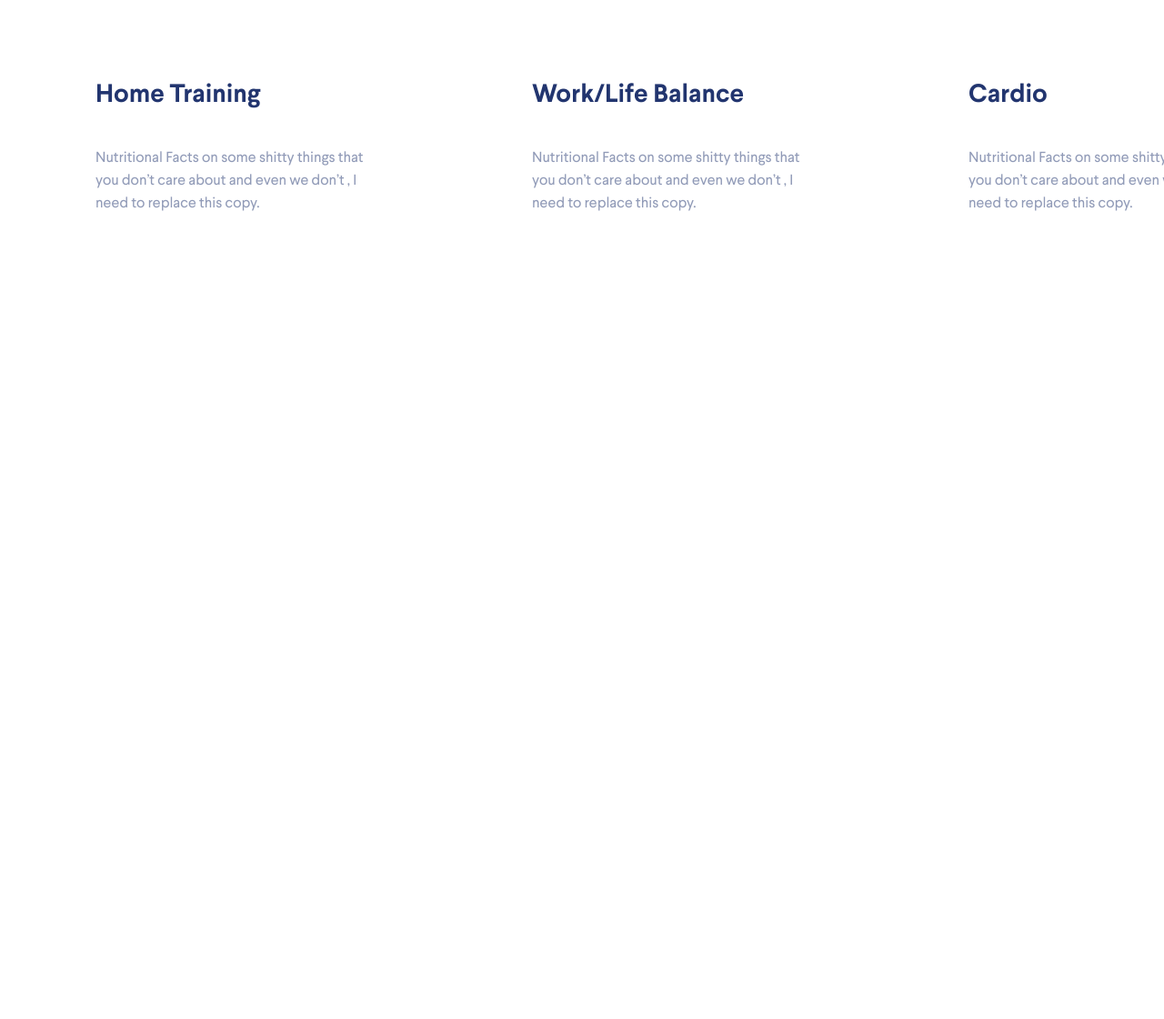
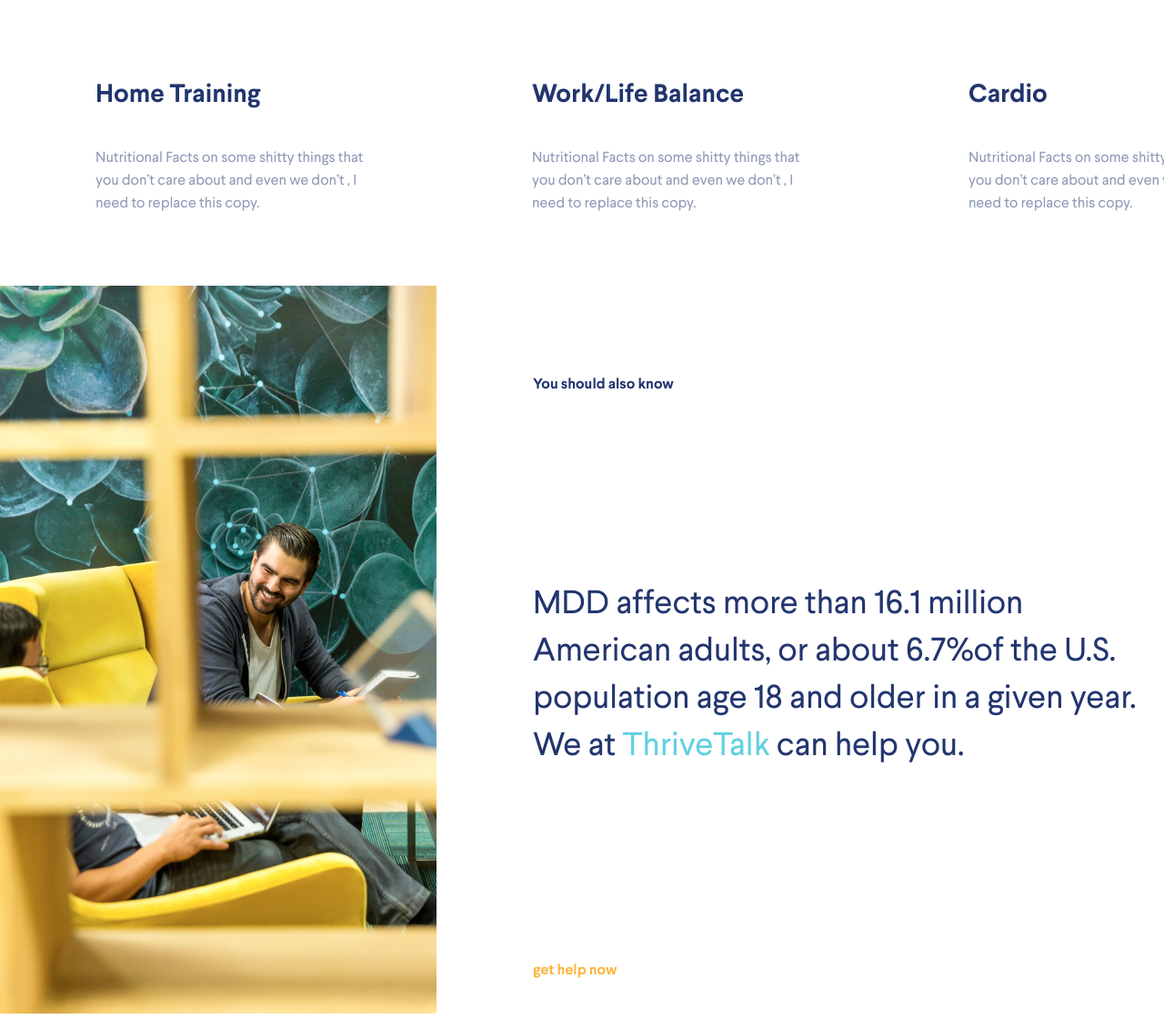
Before and after one commit to KamalKurbanov05/TriveTalk, a plain HTML site: page index.html in a window 1280 px wide. Shown: the part 3588-4708 px from the top of the page at 91% size. Before the commit the page ends 3862 px from the top, so only its background shows below. Drawn offline with Linux system fonts and the light colour scheme.

Commit message:
закончил верстку секции 'contact us' применил свойсво к блоку min-height, расчитывая , что контент возможно может прибавиться, но в секции есть картинка, ей я задал 100%, думаю это несовсем правильно, так как она растянется и потеряет в качестве в след коммите изменю ткое поведение, далее в секции helpus я опрелели два блока, блок с картинко и блок с контентом, в блоке с контентом спозиционировал все с помощью display flex

```diff
--- a/css/index.css
+++ b/css/index.css
@@ -463,8 +463,57 @@ section {
     font-size: 16px;
     line-height: 25px;
     color: rgba(34, 53, 111, 0.5);
-    ;
 }
+
+/*******also-know*******/
+
+
+.also-know {
+    display: flex;
+    min-height: 800px;
+    margin-top: 40px;
+}
+
+.also-know__img {
+    width: 480px;
+    height: 100%;
+}
+
+.also-know__content {
+    padding: 103px 175px 42px 106px;
+    display: flex;
+    flex-direction: column;
+    justify-content: space-between;
+}
+
+.also-know__heading {
+    font-size: 16px;
+    line-height: 12px;
+    color: var(--dark-blue-color)
+}
+
+.also-know__text {
+    font-size: 36px;
+    line-height: 52px;
+    color: var(--dark-blue-color);
+}
+
+.also-know__emblem {
+    color: var(--sky-color);
+}
+
+.also-know__link {
+    font-size: 16px;
+    line-height: 23px;
+    color: var(--orange-color);
+    font-weight: 700;
+    transition: font-size .5s ease-in-out
+}
+
+.also-know__link:hover {
+    font-size: 20px;
+}
+
 
 /******background-color-card******/
 
--- a/index.html
+++ b/index.html
@@ -181,6 +181,22 @@
                 </div>
             </div>
         </section>
+        <section class="also-know">
+            <div class="also-know__img">
+                <img src="./image/also_know .png" alt="also-know">
+            </div>
+            <div class="also-know__content">
+                <h2 class="also-know__heading">
+                    You should also know
+                </h2>
+                <p class="also-know__text">
+                    MDD affects more than 16.1 million American adults,
+                    or about 6.7%of the U.S. population age 18 and older in a given year.
+                    We at <span class="also-know__emblem">ThriveTalk</span> can help you.
+                </p>
+                <a href="#" class="also-know__link">get help now</a>
+            </div>
+        </section>
     </div>
 </body>
 </html>
```
